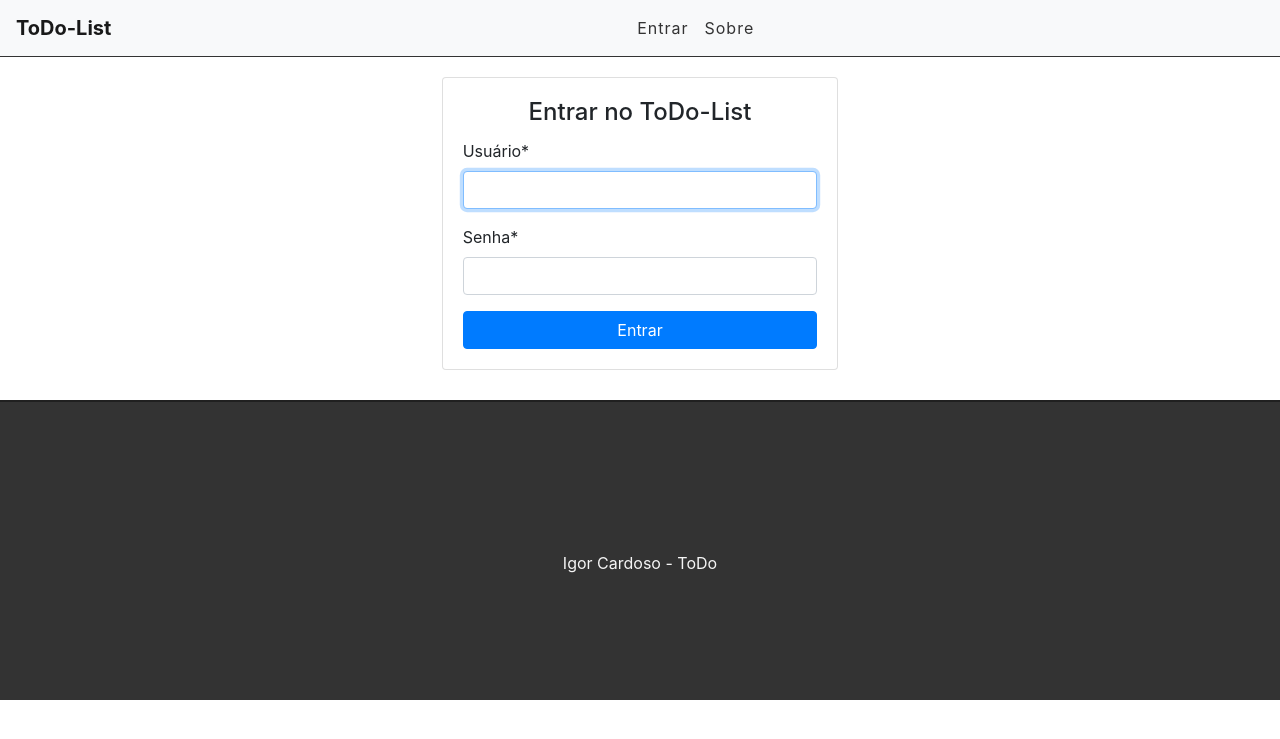
After one commit to ig-cardoso/todo-list-django, a Django app: page /accounts/login/ in a window 1280 px wide. The commit adds this page. Shown: the top 739 px of the page. Run offline with Django 3.2, Linux system fonts and the light colour scheme; some libraries are stand-ins or nearby versions.

Commit message:
Partes de login e logout feitas

```diff
--- a/tasks/templates/base.html
+++ b/tasks/templates/base.html
@@ -18,31 +18,37 @@
 <body>
 	<div class="container-fluid">
 		<nav class="navbar navbar-expand-lg navbar-light bg-light">
-            <a class="navbar-brand" href="/">To Do</a>
+            <a class="navbar-brand" href="/">ToDo-List</a>
             <button class="navbar-toggler" type="button" data-toggle="collapse" data-target="#navbarSupportedContent" aria-controls="navbarSupportedContent" aria-expanded="false" aria-label="Toggle navigation">
                 <span class="navbar-toggler-icon"></span>
             </button>
 
             <div class="collapse navbar-collapse" id="navbarSupportedContent">
                 <ul class="navbar-nav">
+
+                    {% if user.is_authenticated %} <!-- Verifica se o usuário está autenticado -->
                         <li class="nav-item">
                             <a class="nav-link" href="/">Tarefas</a>
                         </li>
                         <li class="nav-item">
                             <a class="nav-link" href="#">Usuários</a>
                         </li>
-
+                    {% else %}
                         <li class="nav-item">
                             <a class="nav-link" href="/accounts/login">Entrar</a>
                         </li>
+                    {% endif %}
 
                     <li class="nav-item">
-                        <a class="nav-link" href="#">Sobre nós</a>
+                        <a class="nav-link" href="#">Sobre</a>
                     </li>
 
+                    {% if user.is_authenticated %}
                         <li class="nav-item">
                             <a class="nav-link" href="/accounts/logout">Sair</a>
                         </li>
+                    {% endif %}
+
                 </ul>
             </div>
         </nav>
--- a/tasks/templates/tasks/addtask.html
+++ b/tasks/templates/tasks/addtask.html
@@ -10,7 +10,7 @@
 	<h1>Adicione a sua nove tarefa:</h1>
 	<form method="POST">
 		{% csrf_token %}
-		{{ form|crispy }} <!-- Esse tag do dajngo imprime o formulário envolvido por paragárafo -->
+		{{ form|crispy }} <!-- Esse tag do dajngo imprime o formulário envolvido por paragárafo. O crispy vai melhor layout -->
 		<input type="submit" class="btn btn-success" value="Criar Tarefa"> <!-- Botão -->
 	</form>
 </div>
--- /dev/null
+++ b/templates/registration/login.html
@@ -0,0 +1,26 @@
+{% extends 'base.html' %}
+{% load crispy_forms_tags %}
+
+{% block title %}Entrar - ToDo-List{% endblock %}
+
+
+{% block content %}
+<div class="row">
+    <div class="col-md-4 offset-md-4">
+        <div class="card  auth-card">
+            <div class="card-body">
+                <h4 class="card-title text-center">Entrar no ToDo-List</h4>
+
+                <form method="post">
+                    {% csrf_token %}
+                    <input type="hidden" name="next" value="{{ next }}">
+                    {{ form|crispy }}
+                    <button type="submit" class="btn btn-primary btn-block">Entrar</button>
+                </form>
+                <!--<p class="change-form-p">Quer criar uma conta? <a href="/accounts/register">Clique aqui!</a></p>-->
+            </div>
+        </div>
+    </div>
+</div>
+
+{% endblock %}
--- a/todo_list_django/settings.py
+++ b/todo_list_django/settings.py
@@ -58,7 +58,7 @@ ROOT_URLCONF = 'todo_list_django.urls'
 TEMPLATES = [
     {
         'BACKEND': 'django.template.backends.django.DjangoTemplates',
-        'DIRS': [],
+        'DIRS': [os.path.join(BASE_DIR, 'templates')],
         'APP_DIRS': True,
         'OPTIONS': {
             'context_processors': [
@@ -127,3 +127,7 @@ USE_TZ = True
 STATIC_URL = '/static/'
 
 CRISPY_TEMPLATE_PACK = 'bootstrap4'
+
+LOGIN_REDIRECT_URL = '/'
+
+LOGOUT_REDIRECT_URL = '/accounts/login'
```
Also changed, not shown: tasks/views.py (+7 -4 lines), db.sqlite3, 1 other file. Lines whose indentation alone changed are shown as unchanged.
